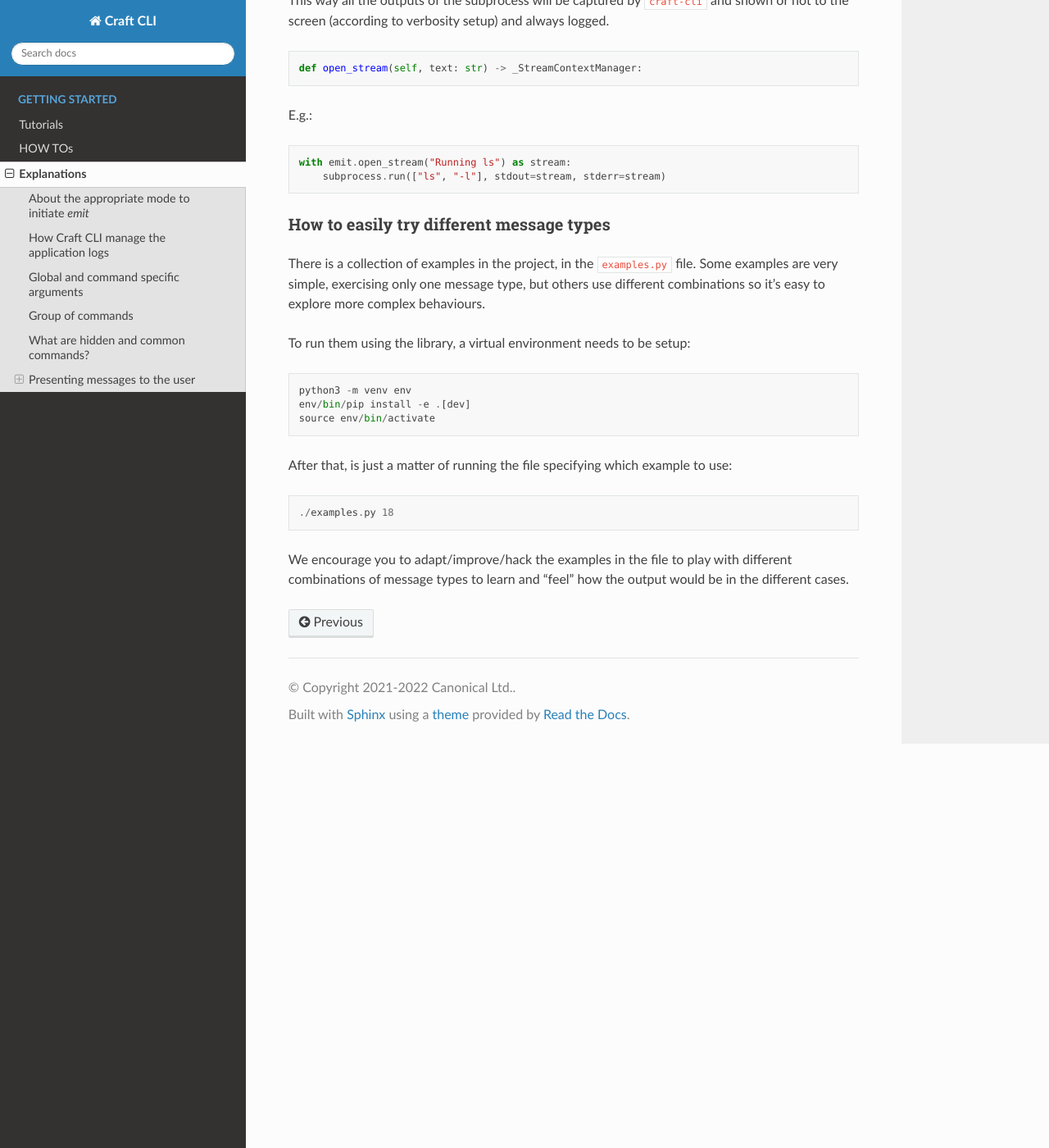
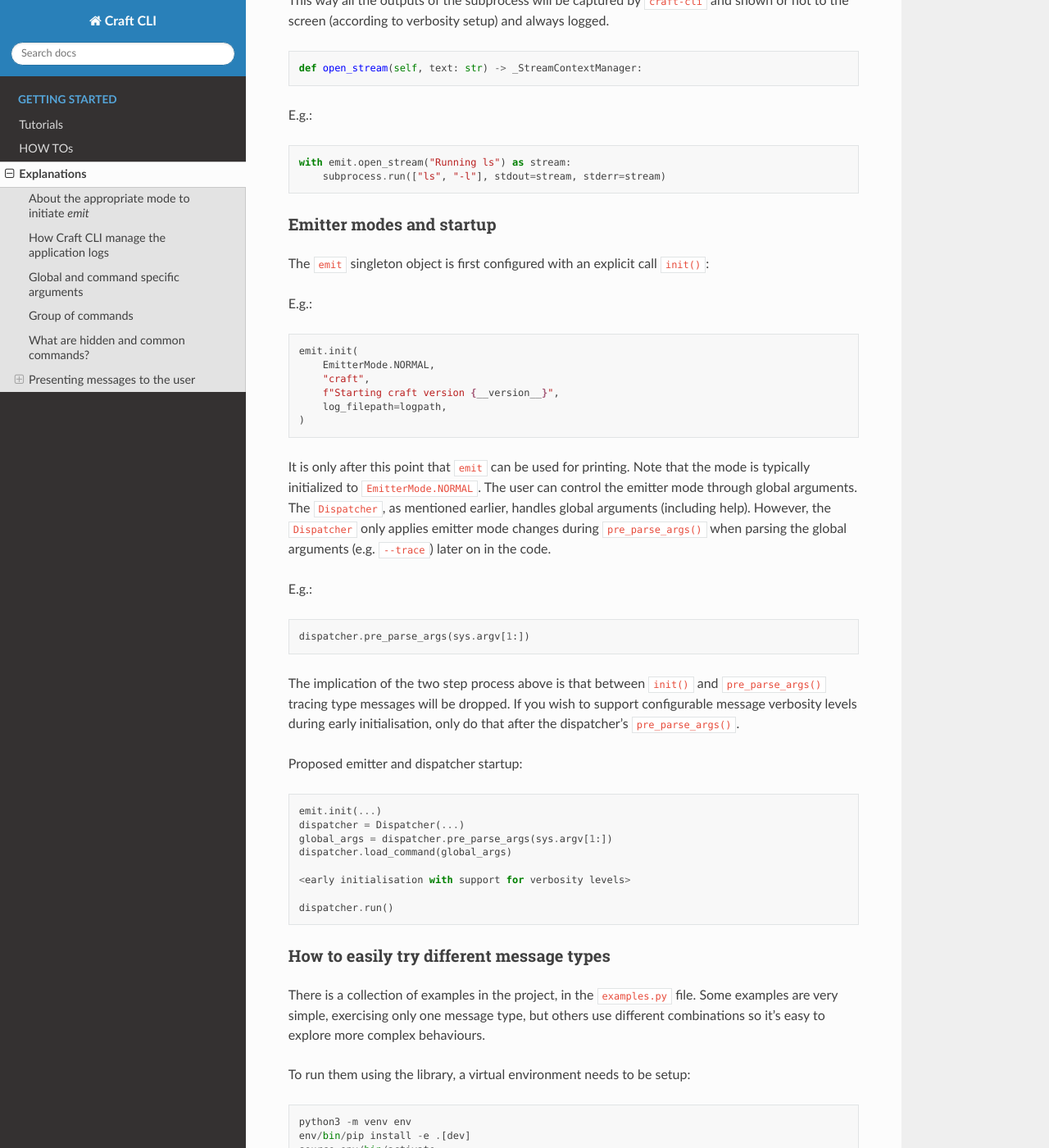
Before and after one commit to canonical/craft-cli, a Sphinx documentation site: the page built from docs/explanations.rst, in a window 1280 px wide and 1400 px high, scrolled down 4538 px. Shown: the whole window at 82% size. Built offline with Sphinx 7.4.7 and the Read the Docs theme 2.0.0, drawn with Linux system fonts in a browser that asks for light colours; pages that are not in the unit, such as notebooks, are missing from menus.

Commit message:
docs: add explanation for early emitter init usage
Added a startup code sequence proposal (docs/explanations.rst) for
supporting configurable Emitter verbosity levels during early module
initialization.

```diff
--- a/docs/explanations.rst
+++ b/docs/explanations.rst
@@ -182,6 +182,40 @@ E.g.::
         subprocess.run(["ls", "-l"], stdout=stream, stderr=stream)
 
 
+Emitter modes and startup
+~~~~~~~~~~~~~~~~~~~~~~~~~
+
+The ``emit`` singleton object is first configured with an explicit call ``init()``:
+
+E.g.::
+
+    emit.init(
+        EmitterMode.NORMAL,
+        "craft",
+        f"Starting craft version {__version__}",
+        log_filepath=logpath,
+    )
+
+It is only after this point that ``emit`` can be used for printing. Note that the mode is typically initialized to ``EmitterMode.NORMAL``. The user can control the emitter mode through global arguments. The ``Dispatcher``, as mentioned earlier, handles global arguments (including help). However, the ``Dispatcher`` only applies emitter mode changes during ``pre_parse_args()`` when parsing the global arguments (e.g. ``--trace``) later on in the code.
+
+E.g.::
+
+    dispatcher.pre_parse_args(sys.argv[1:])
+
+The implication of the two step process above is that between ``init()`` and ``pre_parse_args()`` tracing type messages will be dropped. If you wish to support configurable message verbosity levels during early initialisation, only do that after the dispatcher's ``pre_parse_args()``.
+
+Proposed emitter and dispatcher startup::
+
+    emit.init(...)
+    dispatcher = Dispatcher(...)
+    global_args = dispatcher.pre_parse_args(sys.argv[1:])
+    dispatcher.load_command(global_args)
+
+    <early initialisation with support for verbosity levels>
+
+    dispatcher.run()
+
+
 How to easily try different message types
 ~~~~~~~~~~~~~~~~~~~~~~~~~~~~~~~~~~~~~~~~~
 
```
